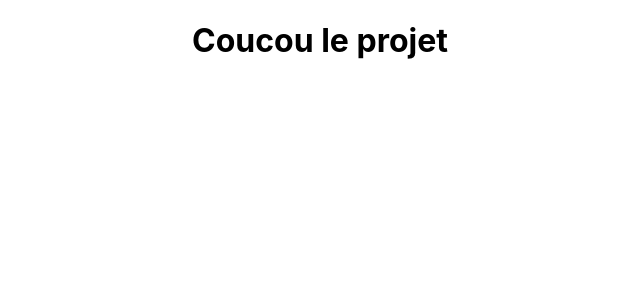
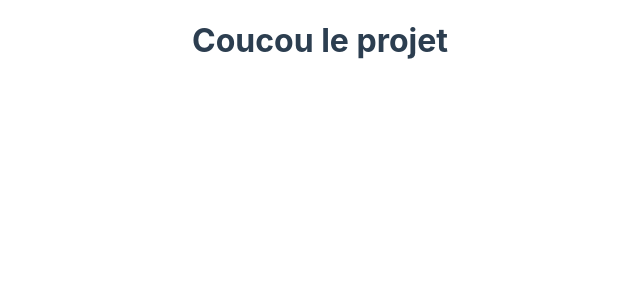
Before and after one commit to pguyon/Guyon_Philippe_projet13, a React (Create React App) app: page / in a window 1280 px wide. Shown: the top 300 px of the page, without its empty margins (320-960 px from the left). Built offline with nearby package versions, Linux system fonts and the light colour scheme.

Commit message:
add html and body css

```diff
--- a/src/App.css
+++ b/src/App.css
@@ -1,38 +1,14 @@
-.App {
+html {
+  font-family: Avenir, Helvetica, Arial, sans-serif;
+  -webkit-font-smoothing: antialiased;
+  -moz-osx-font-smoothing: grayscale;
   text-align: center;
+  color: #2c3e50;
 }
 
-.App-logo {
-  height: 40vmin;
-  pointer-events: none;
-}
-
-@media (prefers-reduced-motion: no-preference) {
-  .App-logo {
-    animation: App-logo-spin infinite 20s linear;
-  }
-}
-
-.App-header {
-  background-color: #282c34;
-  min-height: 100vh;
+body {
+  margin: 0;
   display: flex;
   flex-direction: column;
-  align-items: center;
-  justify-content: center;
-  font-size: calc(10px + 2vmin);
-  color: white;
+  min-height: 100vh;
 }
-
-.App-link {
-  color: #61dafb;
-}
-
-@keyframes App-logo-spin {
-  from {
-    transform: rotate(0deg);
-  }
-  to {
-    transform: rotate(360deg);
-  }
-}
```
